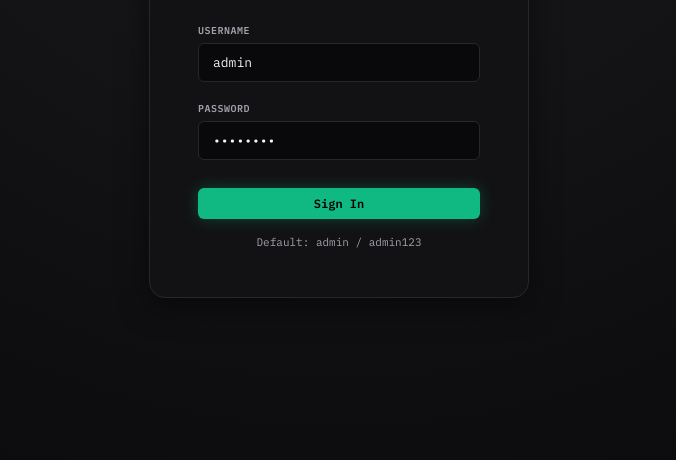
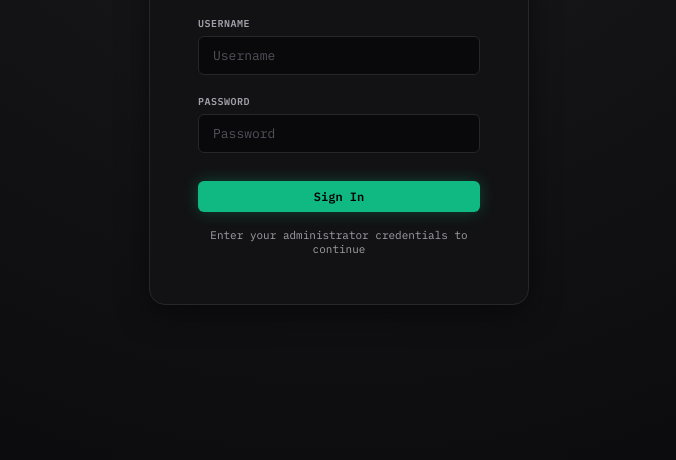
Before and after one commit to 17g01acs028/mock-api, a website: page public/index.html in a window 1280 px wide. Shown: the part 340-800 px from the top of the page, without its empty margins (301-977 px from the left). Drawn offline with Linux system fonts and the light colour scheme.

Commit message:
remove auto filled admin password

```diff
--- a/public/index.html
+++ b/public/index.html
@@ -1066,14 +1066,15 @@
       </div>
       <div class="form-group">
         <label>Username</label>
-        <input id="lu" value="admin" placeholder="admin">
+        <input id="lu" placeholder="Username">
       </div>
       <div class="form-group">
         <label>Password</label>
-        <input id="lp" type="password" value="admin123" placeholder="••••••••">
+        <input id="lp" type="password" placeholder="Password">
       </div>
       <button class="btn btn-primary" style="width:100%;margin-top:0.5rem" onclick="login()" id="lbtn">Sign In</button>
-      <p style="text-align:center;color:var(--muted);font-size:11px;margin-top:1rem">Default: admin / admin123</p>
+      <p style="text-align:center;color:var(--muted);font-size:11px;margin-top:1rem">Enter your administrator
+        credentials to continue</p>
     </div>
   </div>
 
```
